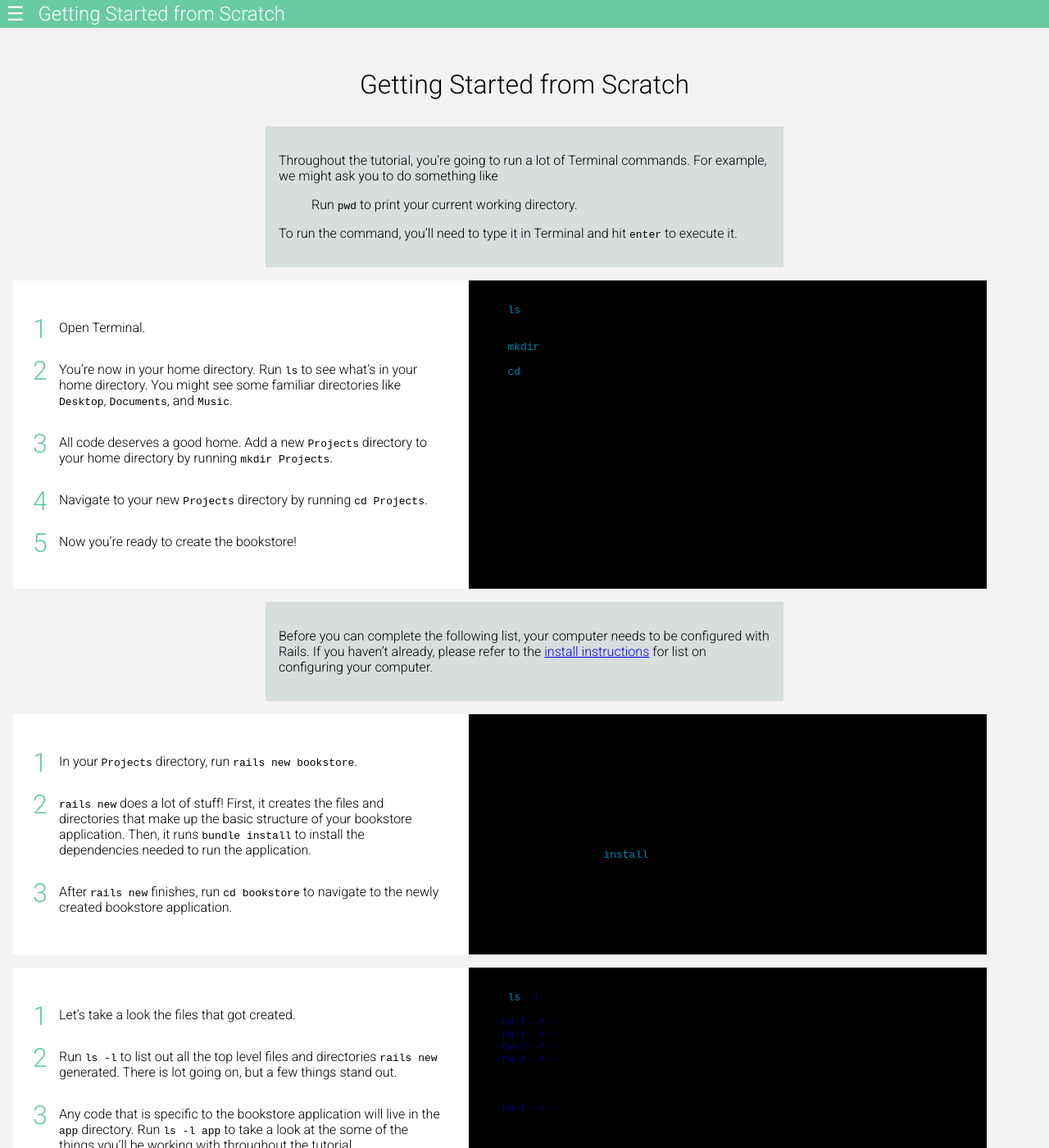
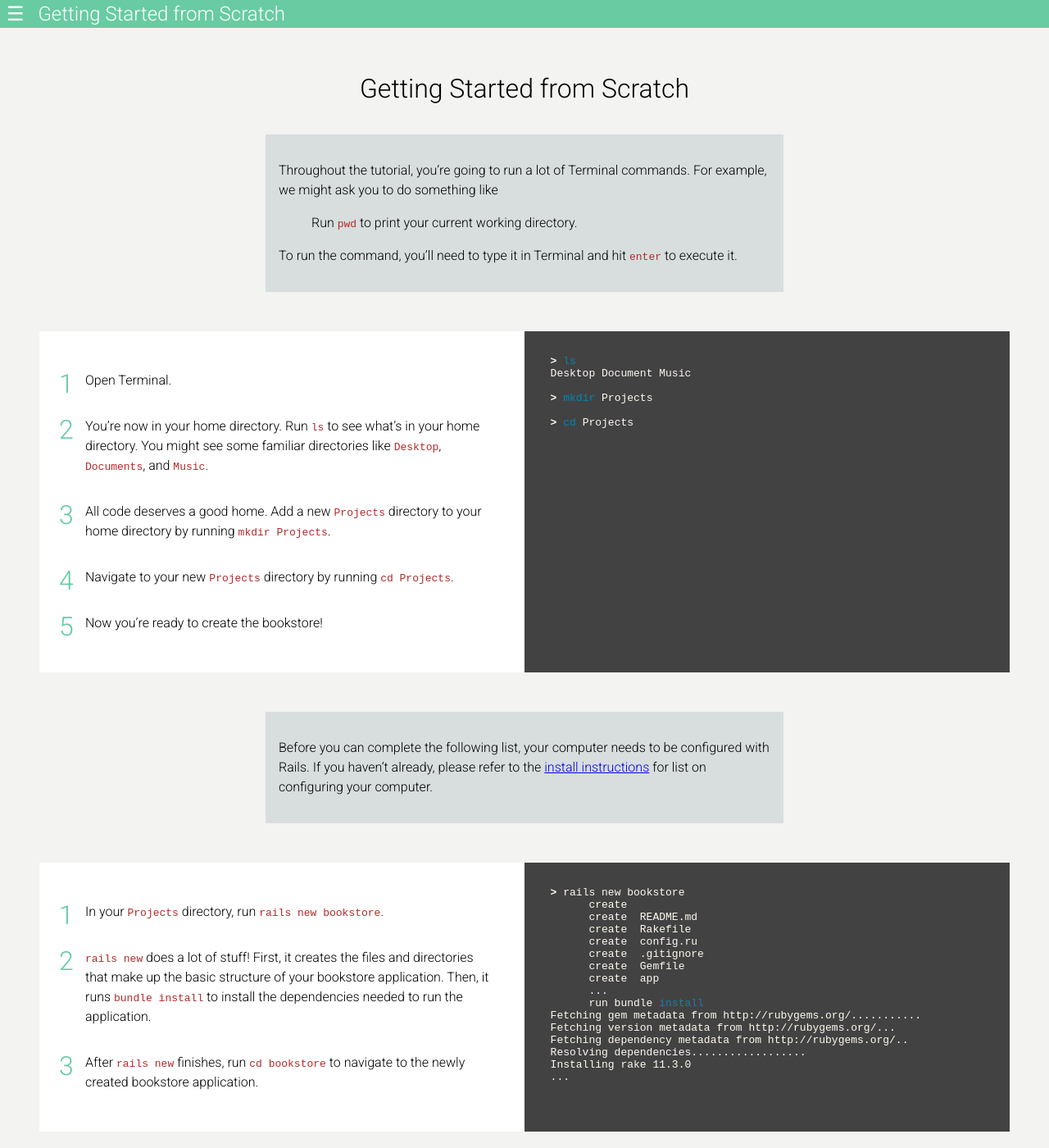
Before and after one commit to bmoreonrails/rails_tutorial, a Jekyll site: the page built from _chapters/1.md, in a window 1280 px wide and 1400 px high. Shown: the whole window at 82% size. Built offline with Jekyll 4.4.1, drawn with Linux system fonts in a browser that asks for light colours; nearby versions of some CDN libraries; some of the changed text lies outside the part shown.

Commit message:
Make the code prettier

````diff
--- a/_chapters/1.md
+++ b/_chapters/1.md
@@ -184,7 +184,7 @@
 
   1.  Now run `rails server` to start the application server. It will tell you how to access the running application:
 
-      ```
+      ```ruby
       => Rails 5.0.0.1 application starting in development on
       http://localhost:3000
       ```
--- a/_scss/tutorial/aside.scss
+++ b/_scss/tutorial/aside.scss
@@ -2,6 +2,9 @@
   background-color: #D8DDDE;
   padding: 1em;
   margin-top: 1em;
+  code {
+    color: #B32A2A;
+  }
 }
 
 
--- a/_scss/tutorial/highlight_block.scss
+++ b/_scss/tutorial/highlight_block.scss
@@ -1,18 +1,27 @@
+pre.highlight {
+  overflow-y: scroll;
+}
+
 .highlight {
+  line-height: initial;
+  overflow-y: scroll;
   width: 100%;
-  background-color: #000;
+  background-color: #424242;
   padding: 1em;
   margin: 0em;
   code {
-    background-color: #000;
+    background-color: #424242;
     padding: 0em;
     border-radius: 0em;
+  }
+  code {
+    color: #FFFAF0;
   }
 }
 
 @media (min-width: 480px) {
   .highlight {
-     width: 49%;
+     width: 50%;
      float: left;
      max-width: 600px;
      margin-left: auto;
--- a/_scss/tutorial/list.scss
+++ b/_scss/tutorial/list.scss
@@ -9,6 +9,9 @@
   li {
     padding: .5em;
     counter-increment: item;
+    code {
+      color: #B32A2A;
+    }
     p {
       margin: .5em;
       padding-left: 1.5em;
@@ -19,10 +22,6 @@
     color: #64CAA0;
     content: counter(item);
     position: absolute;
-  }
-
-  pre.highlight {
-    overflow-y: scroll;
   }
 
   .highlight {
@@ -40,7 +39,7 @@
 
 @media (min-width: 480px) {
   .list {
-     width: 42%;
+     width: 50%;
      max-width: 600px;
      margin-left: auto;
      margin-right: auto;
--- a/_scss/tutorial/protip.scss
+++ b/_scss/tutorial/protip.scss
@@ -2,6 +2,9 @@
   background-color: #D8DDDE;
   padding: 1em;
   margin-top: 1em;
+  code {
+    color: #B32A2A;
+  }
 }
 
 
--- a/_scss/tutorial/steps.scss
+++ b/_scss/tutorial/steps.scss
@@ -1,6 +1,8 @@
 .steps {
+  display: flex;
   overflow: hidden;
-  margin-top: 1em;
+  margin-top: 3em;
+  margin-bottom: 3em;
 }
 
 @media (min-width: 480px) {
--- a/css/base.scss
+++ b/css/base.scss
@@ -12,8 +12,9 @@
 
 .content {
   padding-top: 1.25em;
-  padding-left: 1em;
-  padding-right: 1em;
+  padding-left: 3em;
+  padding-right: 3em;
+  line-height: 1.5;
 }
 
 body {
````
Also changed, not shown: _chapters/3.md (+33 -33 lines), 4 other files.
